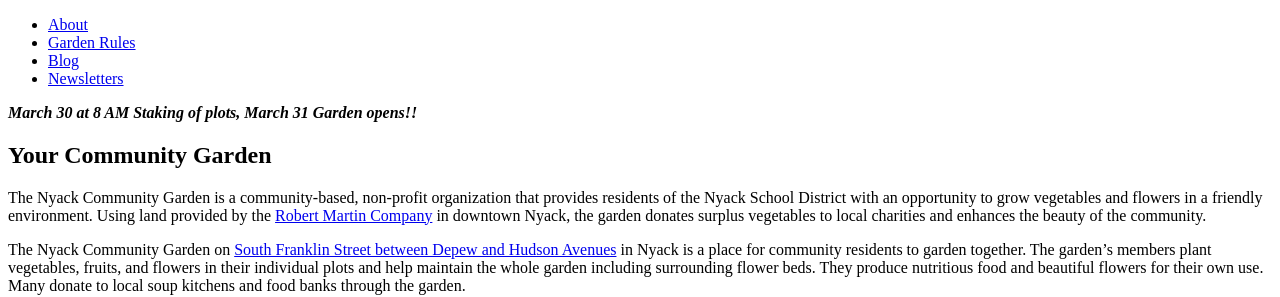
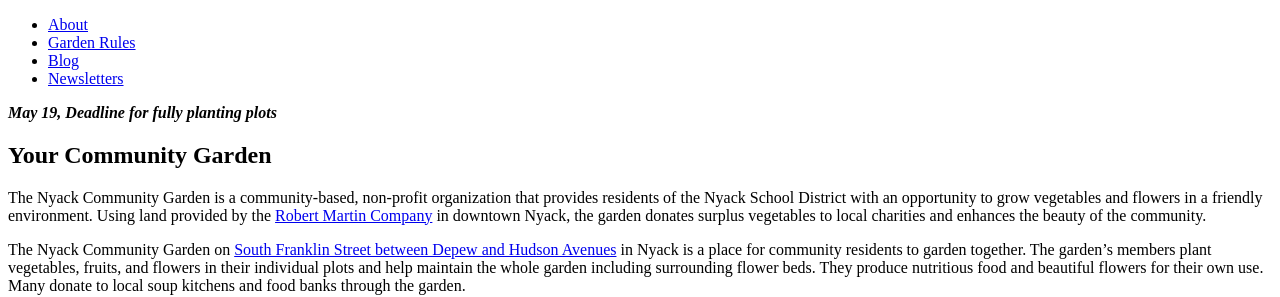
Before and after one commit to bosborne/nyackcommunitygarden, a Jekyll site: the page built from index.md, in a window 1280 px wide. Shown: the part 137-434 px from the top of the page. Built offline with Jekyll 4.4.1, drawn with Linux system fonts in a browser that asks for light colours; nearby versions of some CDN libraries; library files that are not in the unit come from our copies.

Commit message:
New date

```diff
--- a/_layouts/default.html
+++ b/_layouts/default.html
@@ -22,8 +22,7 @@
       <div class="bannerbox">
         <p>
           <i>
-            <b>March 30 at 8 AM Staking of plots,
-              March 31 Garden opens!!</b>
+            <b>May 19, Deadline for fully planting plots</b>
           </i>
         </p>
       </div>
```
